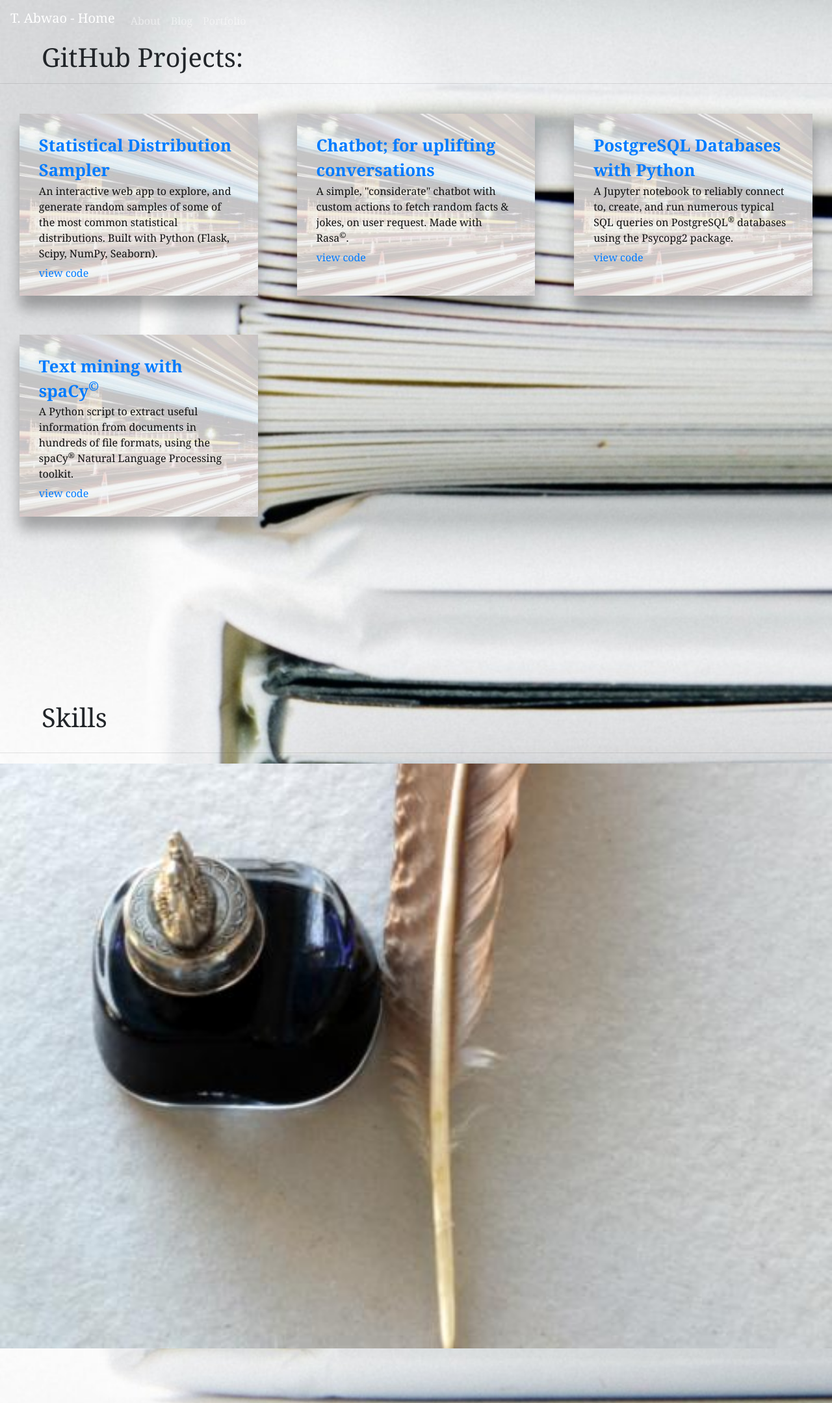
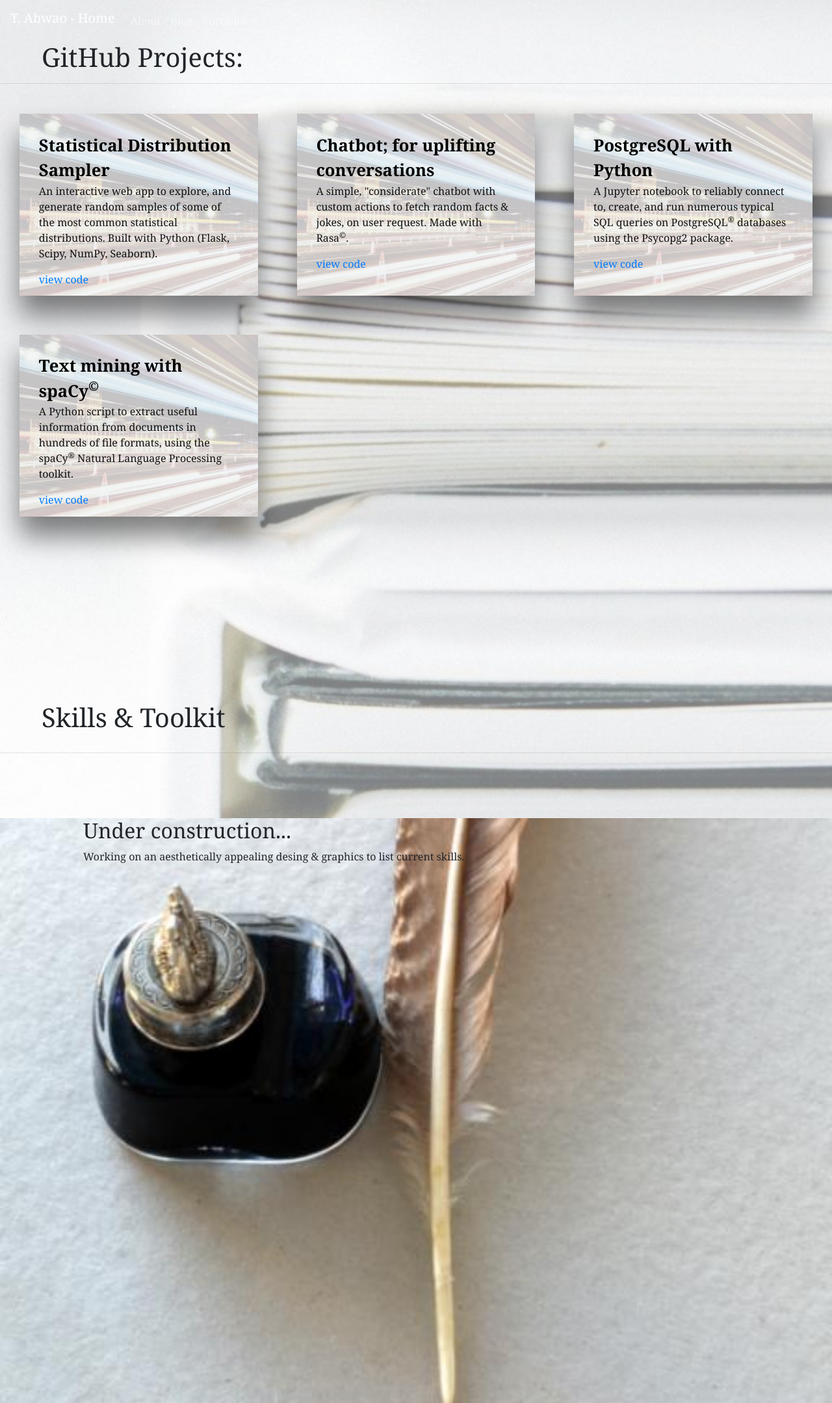
Before and after one commit to Tim-Abwao/tim-abwao.github.io, a Jekyll site: the page built from portfolio.html, in a window 1280 px wide. Shown: the whole page at 65% size. Built offline with Jekyll 4.4.1, drawn with Linux system fonts in a browser that asks for light colours; nearby versions of some CDN libraries; library files that are not in the unit come from our copies.

Commit message:
Adjusting style in portfolio.html for better responsiveness

```diff
--- a/portfolio.html
+++ b/portfolio.html
@@ -10,21 +10,21 @@
 		    }
 		.project-link {
 			max-width: 400px;
-			height: 280px; background: url(/assets/images/test.jpg);
-			margin: 7%; padding: 30px;
-			box-shadow: 0 20px 20px 0 rgba(0, 0, 0, 0.3);
+			height: 280px;
+			margin: 7%; padding: 7%;
+			box-shadow: 0px 30px 40px 0px rgba(0, 0, 0, 0.5);
 			box-sizing: border-box;
 			justify-content: center;
 			color: #111;
 		}
 		.project-link:hover {
-			background: rgb(2,2,2,0.3);
-			color: white;
+			color: #777;
 		}
 		.project-title {
 			font-weight: bolder;
 			text-decoration: none;
 			font-size: 1.6em;
+			color: #000;
 
 		}
 		@media only screen and (max-width: 1024px) {
@@ -41,6 +41,9 @@
     			display: block;
     			width: 100%;
     		}
+    		.project-title {
+    			font-size: 1.25em;
+    		}
 		}
 	</style>
 </head>
@@ -51,15 +54,18 @@
 	<div class="projects">
 
 		{% for project in site.data.projects %}
-		<div class="project-link">
+		<div class="project-link" style="background-image: url({{ project.background }}); ">
 			<a class="project-title" href= "{{ project.link }}">{{ project.title }} </a>
 			<p style=""> {{ project.summary }}</p>
-			<a style="position: relative; bottom: 10px;" href= "{{ project.link }}">view code</a>
+			<a href= "{{ project.link }}">view code</a>
 		</div>
 		{% endfor %}
 	</div>
-	<h1 style="margin: 20% 5% 30px;">Skills</h1>
+	<h1 style="margin: 20% 5% 30px;">Skills & Toolkit</h1>
 	<hr>
 	<div style="background: black url(/assets/images/menu_blog_background.jpg) no-repeat fixed; background-size: cover; height: 900px;">
-
+		<div style="margin: 100px 10%;">
+		<h2 >Under construction...</h2>
+		<p> Working on an aesthetically appealing desing & graphics to list current skills.</p>
+		</div>
 	</div>
```
Also changed, not shown: _data/projects.yml (+5 -5 lines), assets/images/portfolio_background.jpg.
